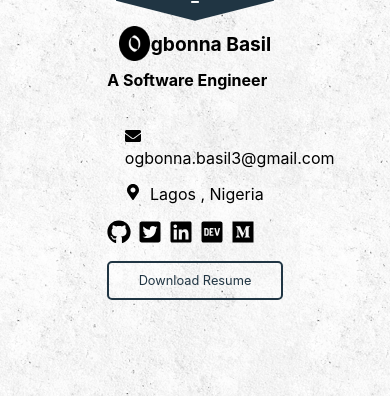
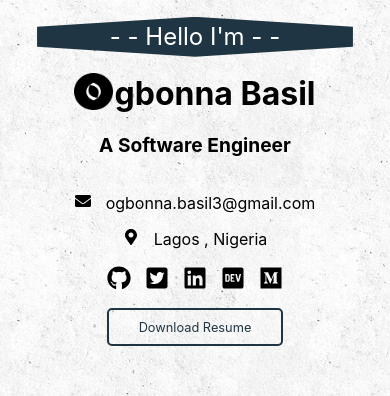
Before and after one commit to basilcea/My-Portfolio, a React (Create React App) app: page / in a window 390 px wide. Shown: the part 363-759 px from the top of the page. Built offline with nearby package versions, Linux system fonts and the light colour scheme.

Commit message:
fix tablets view

```diff
--- a/src/components/navbar.js
+++ b/src/components/navbar.js
@@ -10,7 +10,7 @@ const Container = styled.div `
     top:10vh;
     box-shadow: 0 8px 16px 0 rgba(0, 0, 0, 0.2), 0 6px 20px 0 rgba(0, 0, 0, 0.19);
     z-index:+3;
-    @media(max-width: 600px){
+    @media(max-width: 800px){
         display:none;
     }
 `
--- a/src/views/about.js
+++ b/src/views/about.js
@@ -12,6 +12,12 @@ const Container = styled.div`
   align-items: center;
   div{
     width:90%;
+    @media(max-width:600px){
+      margin-right:0%;
+      width:100%;
+      margin-left:0%;
+
+    }
   }
   @media(max-width:1024px){
     flex-direction:column;
@@ -27,12 +33,6 @@ const Details = styled.div`
   @media(max-width:1024px){
     width:100%;
     margin-left:15%;
-
-  }
-  @media(max-width:600px){
-    margin-right:0%;
-    width:100%;
-    margin-left:0%;
 
   }
   h2{
@@ -57,7 +57,7 @@ const Details = styled.div`
     justify-content: space-between;
     @media(max-width:600px){
       line-height:18px;
-      font-size:0.8em;
+      font-size:0.5em;
       padding: 0%;
     }
     @media(max-width:1024px){
@@ -66,8 +66,9 @@ const Details = styled.div`
 
   }
   h3{
+    color:rgb(32, 53, 67);
     @media(max-width:600px){
-      margin: 0 5%;
+      text-align:center;
     }
   }
   span {
--- a/src/views/home.js
+++ b/src/views/home.js
@@ -24,23 +24,26 @@ const Container = styled.div`
   width: 90%;
   margin-left: 2%;
   height: 100vh;
-  @media (max-width: 650px) {
+  @media (max-width: 800px) {
     flex-direction: column;
     margin-left: 0;
     width: 100%;
+  }
+  @media(max-height:450px){
+    flex-direction:row
   }
 `;
 const Hero = styled.div`
   height: 50%;
   width: 45%;
   margin-left: 15%;
-  @media (max-width: 650px) {
+  @media (max-width: 800px) {
     width:90%;
     margin:0 5%
   }
-  @media (max-width: 900px) {
-    width:45%;
-    height:80vh;
+  @media(max-height:450px){
+    width:50%;
+    height:60%;
   }
 `;
 const Hello = styled.p`
@@ -52,7 +55,7 @@ const Hello = styled.p`
   text-align: center;
   font-size: 1.2em;
   line-height: 30px;
-  @media (max-width: 650px) {
+  @media (max-width: 800px) {
     width: 90%;
     margin:0 5%
     line-height: 40px;
@@ -69,19 +72,31 @@ const Description = styled.div`
   font-size: 1.5em;
   font-weight: bold;
   ${props => (props.mode === "dark" ? `color:white` : `color:black `)};
+  @media(max-width:800px){
+    justify-content:center;
+  }
   @media(max-width:650px){
-    justify-content:center;
     font-size: 1.2em;
   }
-  @media(max-width:900px){
+  @media(max-height:450px){
+    font-size:1.2em;
     justify-content:flex-start;
-    font-size: 1em;
+    margin-left:5%;
   }
 `;
 const Detail = styled.p`
   ${props => (props.mode === "dark" ? `color:white` : `color:black`)};
+  font-size:1.5em;
+  @media(max-width:800px){
+   text-align:center;
+  }
   @media(max-width:650px){
-    margin-left:10%;
+    font-size:1em;
+   }
+   @media(max-height:450px){
+    font-size:1em;
+    text-align:left;
+    margin-left:5%;
   }
   &:hover {
     span {
@@ -92,9 +107,6 @@ const Detail = styled.p`
     margin-right: 3%;
 
   }
-  @media(max-width:650px){
-    justify-content:center;
-  }
 
 `;
 const Socials = styled.div`
@@ -103,24 +115,24 @@ const Socials = styled.div`
   justify-content: space-between;
   align-items: center;
   width: 40%;
-  @media(max-width:650px){
+  @media(max-width:800px){
     justify-content:center;
     width:100%;
   }
-  @media(max-width:900px){
+  @media(max-height:450px){
     justify-content: space-between;
-    width:80%;
-    margin-bottom:10%;
+    width: 60%;
+    margin-left:3%;
   }
   a {
     display: flex;
     align-items: center;
     font-size: 1.5em;
-    justify-content: center;
+    justify-content: space-between;
     text-decoration: none;
     ${props => (props.mode === "dark" ? `color:white` : `color:black `)};
-    @media(max-width:650px){
-     margin-right:5%;
+    @media(max-width:800px){
+      margin: 0 2%;
     }
   }
 `;
@@ -130,10 +142,15 @@ const ProfilePix = styled.div`
   justify-content: center;
   align-items: center;
   height: 100%;
-  @media (max-width: 650px) {
+  @media (max-width: 800px) {
     order: -1;
     width: 100%;
     height:45%;
+  }
+  @media(max-height:450px){
+  order:0;
+  width: 55%;
+  height:100%;
   }
 `;
 const OuterRadius = styled.div`
@@ -156,8 +173,12 @@ const OuterRadius = styled.div`
 const Name = styled.div`
   display: flex;
   align-items: center;
-  @media(max-width:650px){
+  @media(max-width:800px){
     justify-content:center;
+  }
+  @media(max-height:450px){
+   justify-content:flex-start;
+   margin-left:5%;
   }
   h1 {
     margin-top: 0%;
@@ -169,9 +190,8 @@ const Name = styled.div`
       font-size:2em;
       padding-top: 5%;
     }
-    @media (max-width: 900px) {
-      font-size:1.2em;
-      padding-top: 5%;
+    @media(max-height:450px){
+      font-size:1.5em
     }
   }
   img {
@@ -183,10 +203,9 @@ const Name = styled.div`
       width:2.5em;
       height:3em;
     }
-    @media (max-width: 900px) {
+    @media(max-height:450px){
       width:2em;
       height:2.5em;
-    }
   }
 `;
 const Button = styled.a`
@@ -204,12 +223,18 @@ const Button = styled.a`
     color: white;
     background-color: rgb(32, 53, 67);
   }
-  @media (max-width: 650px) {
+  @media (max-width: 800px) {
     font-size: 0.8em;
     display:flex;
     justify-content:center;
-    height:20px;
     height:3em;
+    width:50%;
+    margin:0 25%;
+  }
+  @media (max-height:450px){
+    justify-content:flex-start;
+    margin:5%;
+
   }
 `;
 dotenv.config();
```
